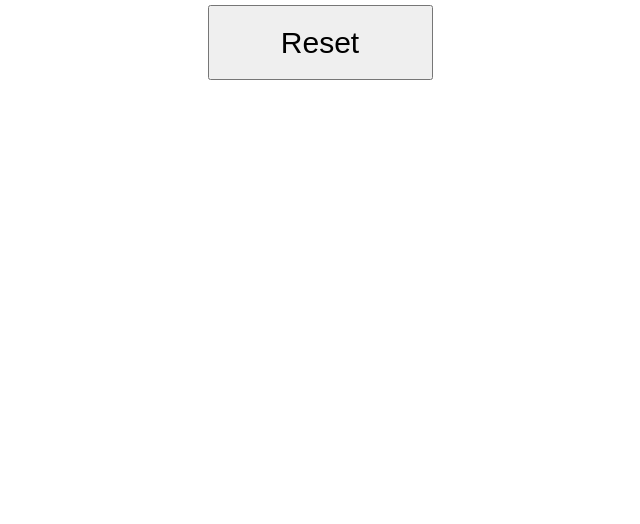
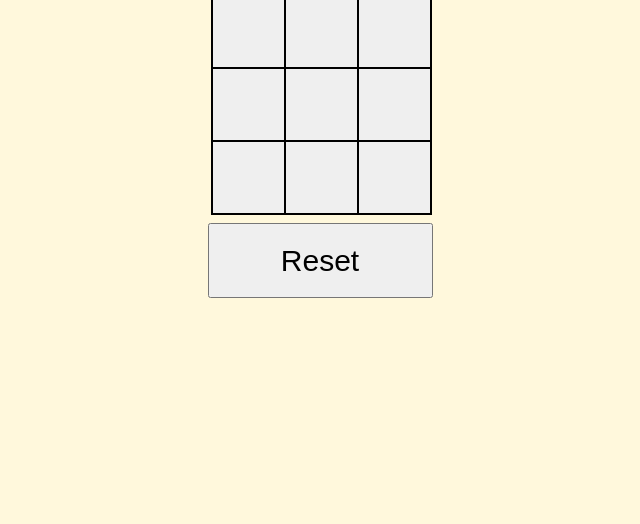
Before and after one commit to Strobed5/TicTacToe, a plain HTML site: page index.html in a window 1280 px wide. Shown: the part 292-816 px from the top of the page, without its empty margins (320-960 px from the left). Drawn offline with Linux system fonts and the light colour scheme.

Commit message:
Centered everything and added background color

```diff
--- a/game.js
+++ b/game.js
@@ -32,9 +32,7 @@ function resetBoard() {
     turnCounter.textContent = `Player ${turnNumber % 2 === 0 ? "O" : "X"} Turn`
     for (let i = 0; i < 9; i++) {
         cells[i].textContent = ""
-
     }
-
 }
 
 function whoHasWon() {
--- a/index.html
+++ b/index.html
@@ -1,9 +1,13 @@
 <!DOCTYPE html>
+
 <head>
     <script src="game.js" defer></script>
     <link rel="stylesheet" href="style.css">
 </head>
-<body>
+
+<body style="background-color:cornsilk;">
+    <div style="display: flex; justify-content: center; align-items: center; min-height: 100vh; margin: 0;">
+        <div>
             <div class="turn-counter">
                 Player O turn
             </div>
@@ -21,4 +25,6 @@
             <div>
                 <button class="reset">Reset</button>
             </div>
+        </div>
+    </div>
 </body>
```
Lines whose indentation alone changed are shown as unchanged.
